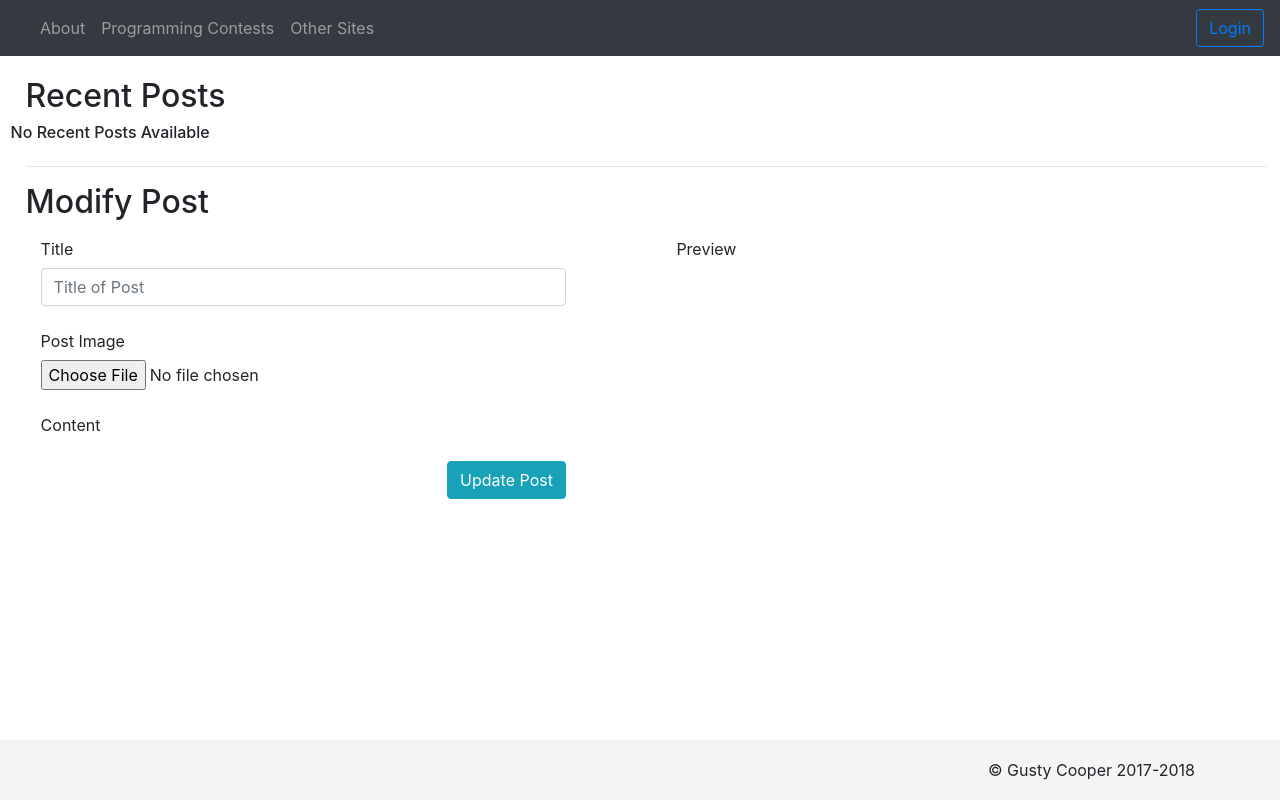
After one commit to CobeMakarov/gusty.bike, a Flask app: template templates/admin_posts_manage.html in a window 1280 px wide. The commit adds this page. Run offline with Flask 2, Linux system fonts and the light colour scheme; the template is opened without the code that fills it, so the values that code supplies are empty; some libraries are stand-ins or nearby versions.

Commit message:
added some new setting options to the config file started the manage post frontend

```diff
--- a/lib/config.py
+++ b/lib/config.py
@@ -6,3 +6,7 @@ class config:
         "password": "",
         "database": "gusty_bike"
     }
+    site = {
+        "secret_key": "F12Zr47j\3yX R~X@H!jmM]Lwf/,?KT",
+        "site_name": "gusty.bike"
+    }
--- a/server.py
+++ b/server.py
@@ -10,10 +10,14 @@ from slider import slider
 from posts import posts
 from post import post
 
+from lib.config import config
+
 from werkzeug.utils import secure_filename
 
 app = Flask(__name__)
-app.secret_key = 'F12Zr47j\3yX R~X@H!jmM]Lwf/,?KT'
+app.secret_key = config.site["secret_key"]
+
+site_name = config.site["site_name"]
 
 allowed_image_extensions = [".png", ".jpg", ".jpeg"]
 
@@ -32,7 +36,7 @@ def home():
     else:
         client = None
 
-    return render_template('home.html', page_title='gusty.bike', client=client, carousel=carousel,
+    return render_template('home.html', page_title=site_name, client=client, carousel=carousel,
                            ago=timeago,date=datetime, recent_posts=ps.most_recent())
 
 
@@ -42,7 +46,7 @@ def login():
     if session.get('authenticated'):
         return redirect(url_for('home'))
 
-    return render_template('login.html', page_title='gusty.bike', client=None)
+    return render_template('login.html', page_title=site_name, client=None)
 
 
 @app.route('/logout')
@@ -62,7 +66,7 @@ def about():
     else:
         client = None
 
-    return render_template('about.html', page_title='gusty.bike', client=client)
+    return render_template('about.html', page_title=site_name, client=client)
 
 
 @app.route('/contests')
@@ -74,7 +78,7 @@ def contests():
     else:
         client = None
 
-    return render_template('contests.html', page_title='gusty.bike', client=client)
+    return render_template('contests.html', page_title=site_name, client=client)
 
 
 @app.route('/authenticate', methods=['GET', 'POST'])
@@ -129,16 +133,12 @@ def authenticate():
 
             session['user_id'] = user.create(email, password, username, db)
 
-            #print(session['user_id'])
-
-            #session['authenticated'] = True
-
             return '1'  # response 1 = SUCCESS!
     else:
         return None  # return nothing because the request isnt valid
 
 
-@app.route('/admin/users/authenticate', methods = ['GET', 'POST'])
+@app.route('/admin/users/authenticate', methods=['GET', 'POST'])
 def register_user():
     if request.method == "POST":
 
@@ -211,7 +211,7 @@ def view_post(id):
     else:
         client = None
 
-    return render_template('post.html', page_title='gusty.bike', p=p, client=client, ago=timeago,
+    return render_template('post.html', page_title=site_name, p=p, client=client, ago=timeago,
                            date=datetime, recent_posts=ps.most_recent(p.id))
 
 
@@ -228,7 +228,7 @@ def admin():
     if not admin_check():
         return redirect(url_for('home'))
 
-    return render_template('admin.html', page_title='gusty.bike', client=client)
+    return render_template('admin.html', page_title=site_name, client=client)
 
 
 @app.route('/admin/sliders/new')
@@ -243,7 +243,7 @@ def new_slider():
     if not admin_check():
         return redirect(url_for('home'))
 
-    return render_template('admin_sliders_new.html', page_title='gusty.bike', client=client)
+    return render_template('admin_sliders_new.html', page_title=site_name, client=client)
 
 
 @app.route('/admin/posts/new')
@@ -257,7 +257,7 @@ def new_post():
     if not admin_check():
         return redirect(url_for('home'))
 
-    return render_template('admin_posts_new.html', page_title='gusty.bike', client=client)
+    return render_template('admin_posts_new.html', page_title=site_name, client=client)
 
 
 @app.route('/admin/users/new')
@@ -271,7 +271,24 @@ def new_user():
     if not admin_check():
         return redirect(url_for('home'))
 
-    return render_template('admin_users_new.html', page_title='gusty.bike', client=client)
+    return render_template('admin_users_new.html', page_title=site_name, client=client)
+
+
+@app.route('/admin/posts/manage')
+def manage_post():
+    if not session.get('authenticated'):
+        return redirect(url_for('home'))
+
+    db.connect()
+
+    ps = posts(db)
+    client = user(session['user_id'], db)
+
+    if not admin_check():
+        return redirect(url_for('home'))
+
+    return render_template('admin_posts_manage.html', page_title=site_name, client=client, ago=timeago,
+                           date=datetime, recent_posts=ps.most_recent())
 
 
 @app.route('/admin/api/sliders/new', methods=['GET', 'POST'])
@@ -364,4 +381,4 @@ def admin_check():
 
 # start the server
 if __name__ == '__main__':
-    app.run(debug=True)
+    app.run(host='0.0.0.0')
--- a/templates/admin.html
+++ b/templates/admin.html
@@ -31,7 +31,7 @@
                     <div class="card-body">
                         <h5 class="card-title">Manage Images</h5>
                         <p class="card-text">
-                            Manage the order of images, Add and remove images.
+                            Manage the order of slider images.
                         </p>
                         <a href="/admin/sliders/manage" class="card-link">Manage</a>
                     </div>
--- /dev/null
+++ b/templates/admin_posts_manage.html
@@ -0,0 +1,84 @@
+{% extends "admin_layout.html" %}
+
+{% block content %}
+    <style>
+        .footer {
+            bottom: 0;
+        }
+    </style>
+    <script>
+
+    </script>
+    <div class="container-fluid" style="padding-left: 2%; padding-right: 1%;">
+        <h2>Recent Posts</h2>
+        <div class="row">
+            {% if recent_posts|length > 0 %}
+                    {% for rp in recent_posts %}
+                        <div class="col-md-3">
+                            <div class="card" style="margin-bottom: 3%;">
+                                <div class="card-body">
+                                    <h5 class="card-title">{{ rp.title }}</h5>
+                                    <h6 class="card-subtitle mb-2 text-muted">by {{ rp.get_author_name() }} <small>{{  ago.format(rp.creation_date, date.datetime.now()) }}</small></h6>
+                                    <div class="card-text" style="height: 76px;">{{ rp.get_gist() }}</div>
+                                    <a href="/post/{{ rp.id }}" class="card-link">View</a>
+                                </div>
+                            </div>
+                        </div>
+                    {% endfor %}
+            {% else %}
+                <h6>No Recent Posts Available</h6>
+            {%  endif %}
+        </div>
+
+        <div id="editPostExtra">
+            <hr />
+            <h2>Modify Post</h2>
+        </div>
+
+        <div class="row" id="editPost" slide="0">
+
+            <div class="col-md-6">
+                <form class="form-horizontal" method="post" id="postForm" enctype="multipart/form-data">
+                    <div class="form-group">
+                        <label for="editPostTitle" class="col-md-4 col-form-label">Title</label>
+                        <div class="col-md-11">
+                            <input type="text" class="form-control" id="editPostTitle" placeholder="Title of Post">
+                        </div>
+                    </div>
+                    <div class="form-group">
+                        <label for="editPostImage" class="col-md-4 col-form-label">Post Image</label>
+                        <div class="col-md-11">
+                            <input type="file" class="form-control-file" id="editPostImage" name="editPostImage">
+                        </div>
+                    </div>
+                    <div class="form-group">
+                        <label for="editPostBody" class="col-md-4 col-form-label">Content</label>
+                        <div class="col-md-11">
+                            <!--<textarea type="text" class="form-control" id="newPostBody" placeholder="What's on your mind?"></textarea> -->
+                            <div id="editPostBody"></div>
+                        </div>
+                    </div>
+                    <div class="col-md-11">
+                        <div class="row">
+                            <div class="col-md-9">
+                               <!-- <button type="button" class="btn btn-link" onclick="window.location='/admin'" style="margin-left: -2%; font-size: 15px;">Return to Admin Panel</button> -->
+                            </div>
+                            <div class="col-md-3">
+                                <button type="button" class="btn btn-info float-right" id="modifyPost">Update Post</button>
+                            </div>
+                        </div>
+                    </div>
+                    <div class="clearfix"></div>
+                </form>
+            </div>
+            <div class="col-md-6">
+                <label class="col-md-4 col-form-label">Preview</label>
+                <div class="col-md-12">
+                    <h5 id="postTitlePreview"></h5>
+                    <img id="postImagePreview" class="img-fluid" />
+                    <p id="postBodyPreview" style="margin-top: 5%;"></p>
+                </div>
+            </div>
+        </div>
+    </div>
+{% endblock %}
```
